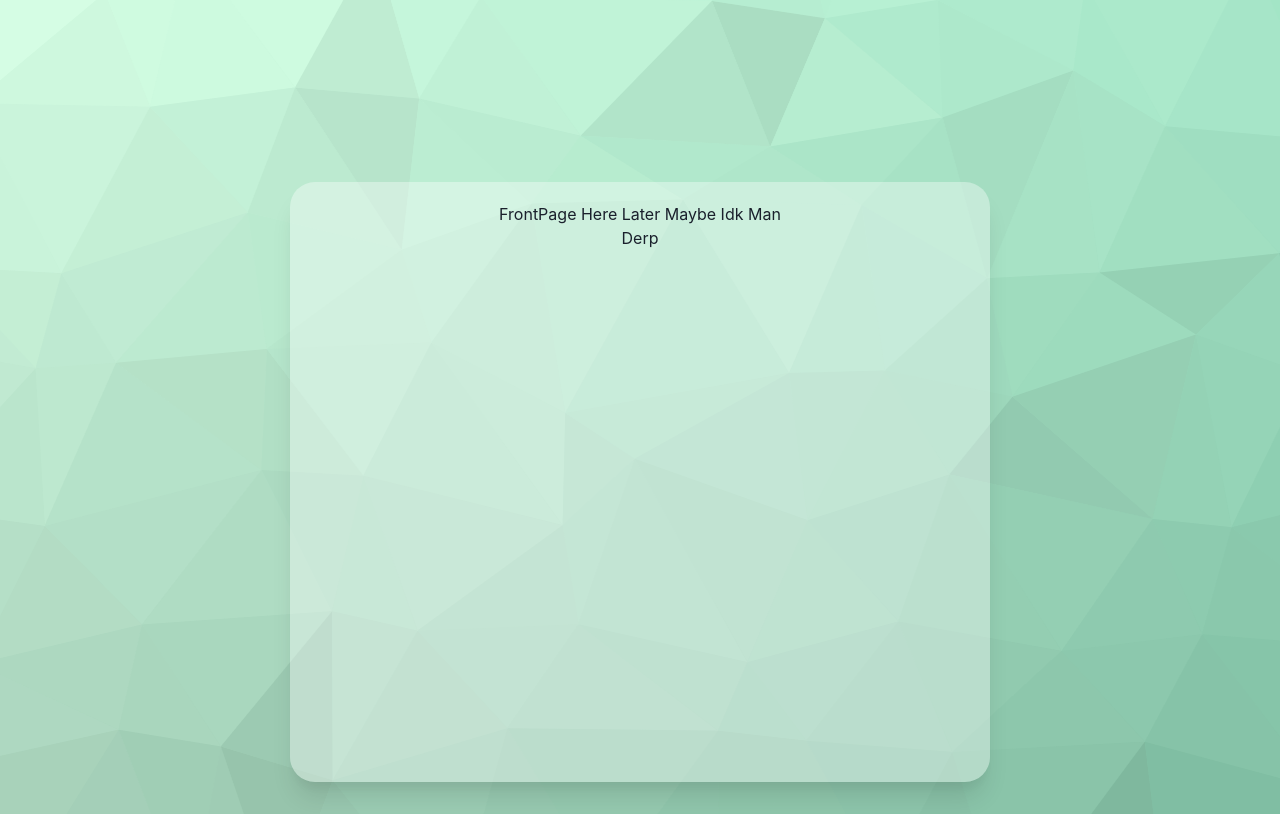
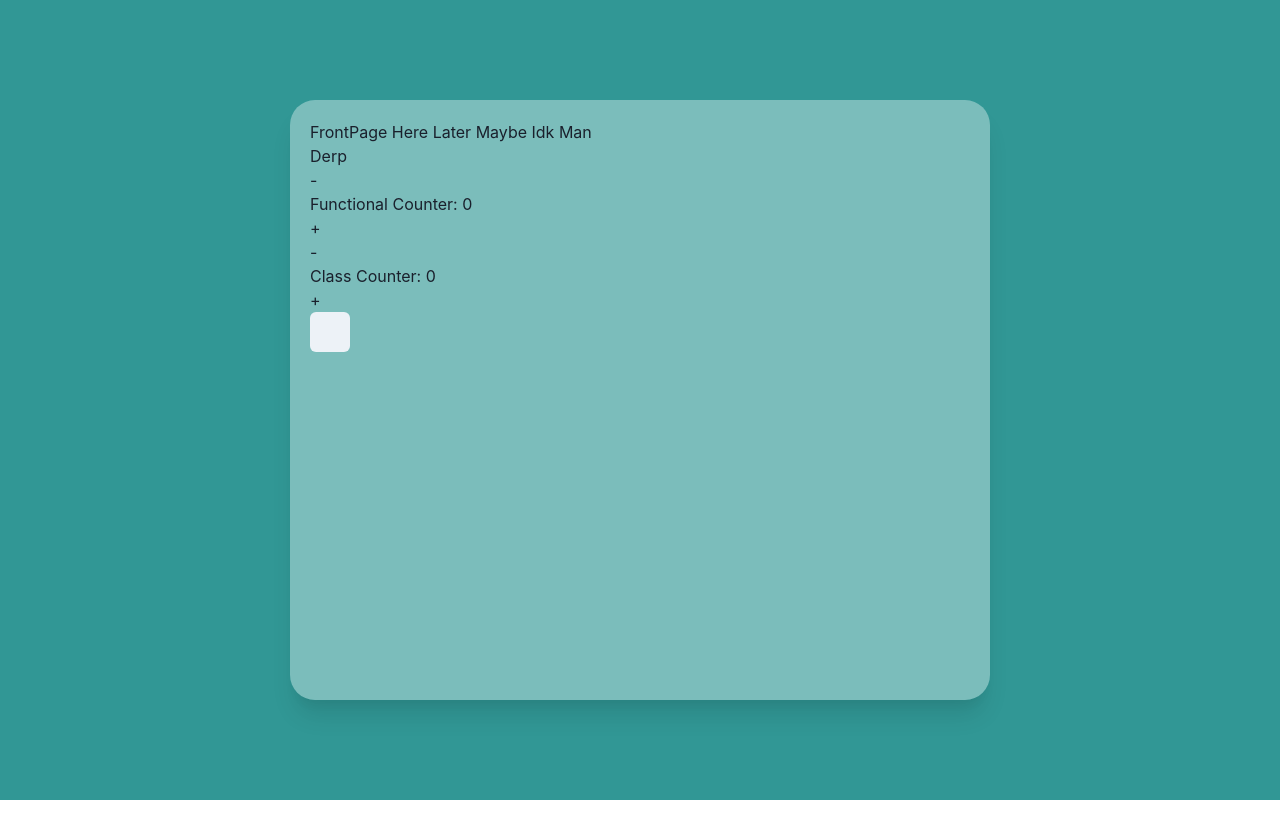
Before and after one commit to TalvenlapsiDot/BudjettiApp, a React (Vite) app in the folder BudgetApp/reactapp/: page / in a window 1280 px wide. Built offline with nearby package versions, Linux system fonts and the light colour scheme.

Commit message:
CSS & JS fix & change to Modern react standard of arrow funct

```diff
--- a/BudgetApp/reactapp/src/App.jsx
+++ b/BudgetApp/reactapp/src/App.jsx
@@ -1,16 +1,44 @@
-import {Box } from '@chakra-ui/react'
-import React, { Component } from 'react';
+import {Box, Button, Flex} from '@chakra-ui/react'
+import { useState } from 'react';
+
+import Dingle from './Dingle';
+import Dangle from './Dangle';
+
 import styles from './styles.css'
 
-export default class App extends Component {
-    static displayName = App.name;
+const App = () => {
+    /* React usestate hook to change the status of login or whatever when it's called also translate to Finnish someday*/
+    const [authenticated, setAuthenticated] = useState(false);
 
-    render() {
-        return (
-                <Box className={styles.Boxes} w="700px" h="600px" bg="whiteAlpha.500" p="5" borderRadius="25" boxShadow="xl" marginTop="150" maxWidth="700px" zIndex="1" marginLeft="auto" marginRight="auto">
+    return (
+        /* Insert here about why the Flex works, tldr direction gives vertical/horizontal
+        and height makes it use 100% of the height on screen idk translate to finnish sometime
+        some stuff about HTML elements taking only the space they need unless told otherwise */
+        <Flex direction='column' justifyContent='center' align='center' height='100%'>
+            <Box
+                w="700px"
+                h="600px"
+                bg="whiteAlpha.500"
+                p="5"
+                borderRadius="25"
+                boxShadow="xl"
+                maxWidth="700px"
+                zIndex="1"
+            >
                 <h1>FrontPage Here Later Maybe Idk Man</h1>
                 <p>Derp</p>
-                </Box>
-        );
-    }
+
+                <Dingle />
+
+                <Dangle />
+
+                <Button onClick={() => setAuthenticated(true)} />
+
+                {/* This is a "short-circui"*/}
+                {authenticated && (<div>Hello user!</div>)}
+            </Box>
+        </Flex>
+    );
 }
+
+export default App;
--- /dev/null
+++ b/BudgetApp/reactapp/src/Dangle.jsx
@@ -0,0 +1,26 @@
+import React, { Component } from 'react'
+
+/*Delete later */
+export default class Dangle extends Component {
+  constructor(props) {
+    super(props);
+    this.state = { counter: 0 };
+    this.handleCounterChange = this.handleCounterChange.bind(this);
+  }
+
+  handleCounterChange = (change) => {
+    this.setState({
+      counter: this.state.counter + (change),
+    })
+  }
+
+  render() {
+    return (
+      <div>
+        <button onClick={() => this.handleCounterChange(-1)}>-</button>
+        <div>{`Class Counter: ${this.state.counter}`}</div>
+        <button onClick={() => this.handleCounterChange(1)}>+</button>
+      </div>
+    )
+  }
+}
--- /dev/null
+++ b/BudgetApp/reactapp/src/Dingle.jsx
@@ -0,0 +1,17 @@
+import React, { useState } from 'react'
+
+// Modern React Arrow-based Functional Component Export (RAFCE), modern hook based React
+// syntax that is documented and standardized in React documentation: https://react.dev/learn
+const Dingle = () => {
+  const [ counter, setCounter ] = useState(0);
+
+  return (
+    <div>
+      <button onClick={() => setCounter(counter - 1)}>-</button>
+        <div>{`Functional Counter: ${counter}`}</div>
+      <button onClick={() => setCounter(counter + 1)}>+</button>
+    </div>
+  )
+}
+
+export default Dingle
--- a/BudgetApp/reactapp/src/main.jsx
+++ b/BudgetApp/reactapp/src/main.jsx
@@ -1,9 +1,10 @@
 import { ChakraProvider } from '@chakra-ui/react'
-import React from 'react'
 import ReactDOM from 'react-dom/client'
 import App from './App.jsx'
 
 ReactDOM.createRoot(document.getElementById('root')).render(
+  /* Install ChakraUI in the app
+  https://chakra-ui.com/docs/components */
   <ChakraProvider>
     <App />
   </ChakraProvider>
--- a/BudgetApp/reactapp/src/styles.css
+++ b/BudgetApp/reactapp/src/styles.css
@@ -1,11 +1,9 @@
-:root {
-  background-image: url("./assets/lowpoly.png");
+html, body, #root {
+  height: 100%;
+  width: 100%;
 }
 
 #root {
-  max-width: 1280px;
-  margin: 0 auto;
-  padding: 2rem;
-  text-align: center;
-  background-image: url("./assets/lowpoly.png");
+  /*CSS doesn't understand js values and stuff so use CSS variables from ChakraUI */
+  background: var(--chakra-colors-teal-500);
 }
```
